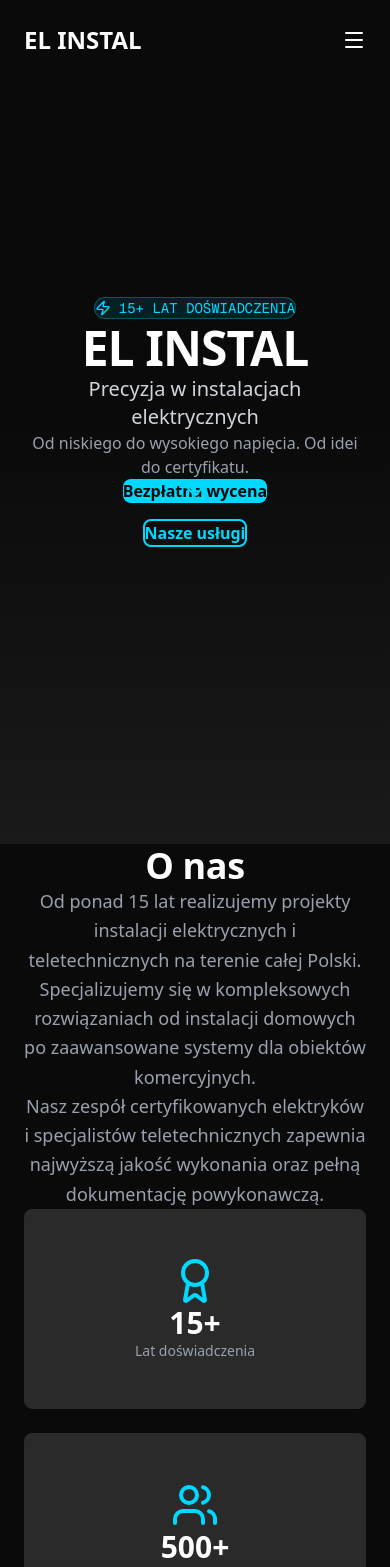
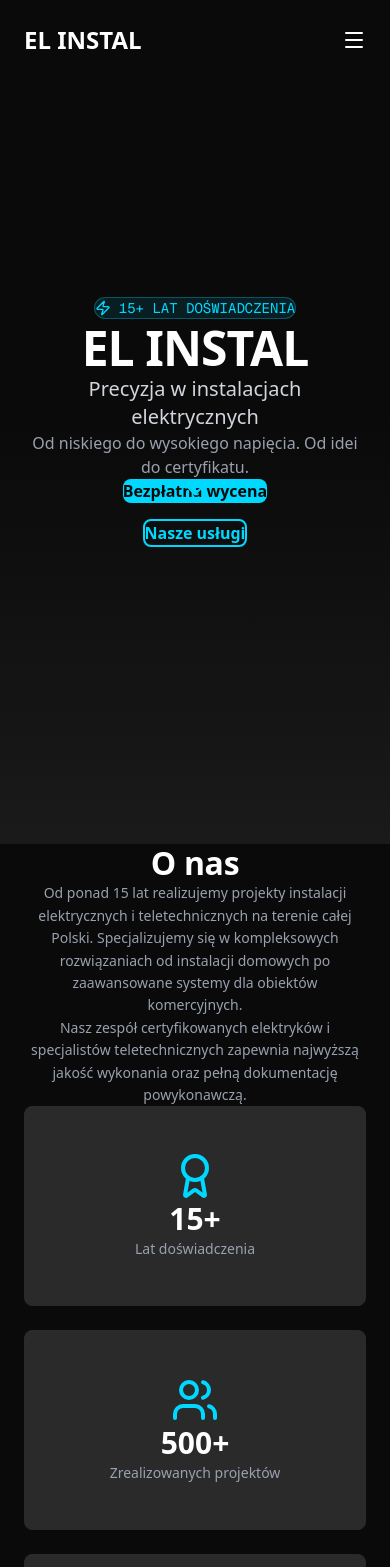
Before and after one commit to absyntvr-blip/el-instal, a Next.js app: page / in a window 390 px wide. Shown: the top 1567 px of the page. Built offline with nearby package versions, Linux system fonts and the light colour scheme.

Commit message:
Add animated Hero background with electrical schematics, fix typography and spacing in boxes

```diff
--- a/app/globals.css
+++ b/app/globals.css
@@ -90,19 +90,37 @@ h1 {
   font-weight: 700;
   line-height: 1.1;
   letter-spacing: -0.02em;
+  word-wrap: break-word;
+  overflow-wrap: break-word;
 }
 
 h2 {
-  font-size: clamp(36px, 5vw, 80px);
+  font-size: clamp(32px, 5vw, 72px);
   font-weight: 700;
   line-height: 1.2;
   letter-spacing: -0.01em;
+  word-wrap: break-word;
+  overflow-wrap: break-word;
 }
 
 h3 {
-  font-size: clamp(28px, 3vw, 56px);
+  font-size: clamp(20px, 2.5vw, 32px);
   font-weight: 600;
-  line-height: 1.3;
+  line-height: 1.4;
+  word-wrap: break-word;
+  overflow-wrap: break-word;
+}
+
+/* Text sizing for boxes */
+.text-box-title {
+  font-size: clamp(18px, 2vw, 24px);
+  line-height: 1.4;
+  font-weight: 600;
+}
+
+.text-box-body {
+  font-size: clamp(14px, 1.5vw, 16px);
+  line-height: 1.6;
 }
 
 /* Neon glow effect */
--- a/components/About.tsx
+++ b/components/About.tsx
@@ -27,12 +27,12 @@ export default function About() {
           className="max-w-4xl mx-auto text-center mb-16"
         >
           <h2 className="text-white mb-6">O nas</h2>
-          <p className="text-lg text-gray-400 leading-relaxed mb-4">
+          <p className="text-box-body text-gray-400 leading-relaxed mb-4 max-w-3xl mx-auto">
             Od ponad 15 lat realizujemy projekty instalacji elektrycznych i teletechnicznych
             na terenie całej Polski. Specjalizujemy się w kompleksowych rozwiązaniach
             od instalacji domowych po zaawansowane systemy dla obiektów komercyjnych.
           </p>
-          <p className="text-lg text-gray-400 leading-relaxed">
+          <p className="text-box-body text-gray-400 leading-relaxed max-w-3xl mx-auto">
             Nasz zespół certyfikowanych elektryków i specjalistów teletechnicznych
             zapewnia najwyższą jakość wykonania oraz pełną dokumentację powykonawczą.
           </p>
@@ -50,8 +50,8 @@ export default function About() {
                 className="text-center p-6 md:p-8 rounded-lg bg-[#2A2A2A] border border-[#2A2A2A] hover:border-[#00D9FF]/50 transition-all duration-300 flex flex-col items-center justify-center min-h-[200px]"
               >
                 <Icon className="w-12 h-12 text-[#00D9FF] mx-auto mb-4 flex-shrink-0" />
-                <div className="text-3xl md:text-4xl font-bold text-white mb-2">{stat.value}</div>
-                <div className="text-gray-400 text-sm md:text-base">{stat.label}</div>
+                <div className="text-3xl md:text-4xl font-bold text-white mb-2 leading-tight">{stat.value}</div>
+                <div className="text-gray-400 text-sm md:text-base leading-relaxed px-2">{stat.label}</div>
               </motion.div>
             );
           })}
--- a/components/Contact.tsx
+++ b/components/Contact.tsx
@@ -75,8 +75,8 @@ export default function Contact() {
                     <Phone className="w-6 h-6 text-[#00D9FF]" />
                   </div>
                   <div>
-                    <h3 className="text-white font-semibold mb-1">Telefon</h3>
-                    <a href="tel:+48123456789" className="text-gray-400 hover:text-[#00D9FF] transition-colors">
+                    <h3 className="text-white font-semibold mb-1 text-box-title">Telefon</h3>
+                    <a href="tel:+48123456789" className="text-gray-400 hover:text-[#00D9FF] transition-colors text-box-body">
                       +48 123 456 789
                     </a>
                   </div>
@@ -87,16 +87,16 @@ export default function Contact() {
                     <Mail className="w-6 h-6 text-[#00D9FF]" />
                   </div>
                   <div>
-                    <h3 className="text-white font-semibold mb-1">Email</h3>
-                    <a href="mailto:kontakt@el-instal.pl" className="text-gray-400 hover:text-[#00D9FF] transition-colors">
+                    <h3 className="text-white font-semibold mb-1 text-box-title">Email</h3>
+                    <a href="mailto:kontakt@el-instal.pl" className="text-gray-400 hover:text-[#00D9FF] transition-colors text-box-body break-all">
                       kontakt@el-instal.pl
                     </a>
                   </div>
                 </div>
 
                 <div className="mt-8 p-6 bg-[#2A2A2A] rounded-lg border border-[#2A2A2A]">
-                  <h3 className="text-white font-semibold mb-2">Jakub [Nazwisko]</h3>
-                  <p className="text-gray-400 text-sm">
+                  <h3 className="text-white font-semibold mb-2 text-box-title">Jakub [Nazwisko]</h3>
+                  <p className="text-gray-400 text-box-body leading-relaxed">
                     Specjalista ds. instalacji elektrycznych i teletechnicznych
                   </p>
                 </div>
--- a/components/Hero.tsx
+++ b/components/Hero.tsx
@@ -3,6 +3,7 @@
 import { motion } from 'framer-motion';
 import { ArrowDown, Zap } from 'lucide-react';
 import { useRef } from 'react';
+import HeroBackground from './HeroBackground';
 
 export default function Hero() {
   const scrollRef = useRef<HTMLDivElement>(null);
@@ -13,9 +14,9 @@ export default function Hero() {
 
   return (
     <section className="relative min-h-screen flex items-center justify-center overflow-hidden">
-      <div className="absolute inset-0 bg-gradient-to-b from-[#0A0A0A] via-[#0A0A0A] to-[#1A1A1A]" />
+      <HeroBackground />
 
-      <div className="relative z-10 container mx-auto">
+      <div className="relative z-20 container mx-auto">
         <motion.div
           initial={{ opacity: 0, y: 30 }}
           animate={{ opacity: 1, y: 0 }}
--- /dev/null
+++ b/components/HeroBackground.tsx
@@ -0,0 +1,164 @@
+'use client';
+
+import { motion } from 'framer-motion';
+import Image from 'next/image';
+import { useEffect, useState } from 'react';
+
+export default function HeroBackground() {
+  const [mounted, setMounted] = useState(false);
+
+  useEffect(() => {
+    setMounted(true);
+  }, []);
+
+  const particles = Array.from({ length: 20 }, (_, i) => ({
+    id: i,
+    left: Math.random() * 100,
+    top: Math.random() * 100,
+    duration: Math.random() * 3 + 2,
+    delay: Math.random() * 2,
+  }));
+
+  return (
+    <div className="absolute inset-0 overflow-hidden pointer-events-none">
+      {/* Gradient overlay */}
+      <div className="absolute inset-0 bg-gradient-to-b from-[#0A0A0A] via-[#0A0A0A] to-[#1A1A1A] z-10" />
+
+      {/* Animated electrical schematics */}
+      <div className="absolute inset-0 z-0">
+        {/* Schematic 1 - Top Left */}
+        <motion.div
+          initial={{ opacity: 0, x: -50 }}
+          animate={{ opacity: 0.15, x: 0 }}
+          transition={{ duration: 2, delay: 0.5 }}
+          className="absolute top-20 left-10 w-64 h-64"
+        >
+          <Image
+            src="/images/placeholder-electrical.svg"
+            alt=""
+            fill
+            className="object-contain opacity-30"
+            sizes="256px"
+          />
+        </motion.div>
+
+        {/* Schematic 2 - Top Right */}
+        <motion.div
+          initial={{ opacity: 0, x: 50 }}
+          animate={{ opacity: 0.15, x: 0 }}
+          transition={{ duration: 2, delay: 0.7 }}
+          className="absolute top-32 right-10 w-72 h-72"
+        >
+          <Image
+            src="/images/placeholder-electrical.svg"
+            alt=""
+            fill
+            className="object-contain opacity-30 rotate-90"
+            sizes="288px"
+          />
+        </motion.div>
+
+        {/* Schematic 3 - Bottom Left */}
+        <motion.div
+          initial={{ opacity: 0, y: 50 }}
+          animate={{ opacity: 0.12, y: 0 }}
+          transition={{ duration: 2, delay: 0.9 }}
+          className="absolute bottom-32 left-20 w-56 h-56"
+        >
+          <Image
+            src="/images/placeholder-installation.svg"
+            alt=""
+            fill
+            className="object-contain opacity-25"
+            sizes="224px"
+          />
+        </motion.div>
+
+        {/* Schematic 4 - Bottom Right */}
+        <motion.div
+          initial={{ opacity: 0, y: 50 }}
+          animate={{ opacity: 0.12, y: 0 }}
+          transition={{ duration: 2, delay: 1.1 }}
+          className="absolute bottom-20 right-20 w-64 h-64"
+        >
+          <Image
+            src="/images/placeholder-teletechnics.svg"
+            alt=""
+            fill
+            className="object-contain opacity-25 -rotate-12"
+            sizes="256px"
+          />
+        </motion.div>
+
+        {/* Schematic 5 - Center Left */}
+        <motion.div
+          initial={{ opacity: 0, scale: 0.8 }}
+          animate={{ opacity: 0.1, scale: 1 }}
+          transition={{ duration: 2.5, delay: 1.3 }}
+          className="absolute top-1/2 left-0 -translate-y-1/2 w-48 h-48"
+        >
+          <Image
+            src="/images/placeholder-electrical.svg"
+            alt=""
+            fill
+            className="object-contain opacity-20 rotate-45"
+            sizes="192px"
+          />
+        </motion.div>
+
+        {/* Schematic 6 - Center Right */}
+        <motion.div
+          initial={{ opacity: 0, scale: 0.8 }}
+          animate={{ opacity: 0.1, scale: 1 }}
+          transition={{ duration: 2.5, delay: 1.5 }}
+          className="absolute top-1/2 right-0 -translate-y-1/2 w-48 h-48"
+        >
+          <Image
+            src="/images/placeholder-electrical.svg"
+            alt=""
+            fill
+            className="object-contain opacity-20 -rotate-45"
+            sizes="192px"
+          />
+        </motion.div>
+      </div>
+
+      {/* Animated grid pattern */}
+      <div className="absolute inset-0 z-0 opacity-10">
+        <svg className="w-full h-full" xmlns="http://www.w3.org/2000/svg">
+          <defs>
+            <pattern id="grid" width="40" height="40" patternUnits="userSpaceOnUse">
+              <path d="M 40 0 L 0 0 0 40" fill="none" stroke="#00D9FF" strokeWidth="0.5" opacity="0.3"/>
+            </pattern>
+          </defs>
+          <rect width="100%" height="100%" fill="url(#grid)" />
+        </svg>
+      </div>
+
+      {/* Floating particles */}
+      {mounted && particles.map((particle) => (
+        <motion.div
+          key={particle.id}
+          className="absolute w-1 h-1 bg-[#00D9FF] rounded-full"
+          initial={{
+            opacity: 0,
+          }}
+          animate={{
+            y: [0, -100, 0],
+            opacity: [0, 0.6, 0],
+          }}
+          transition={{
+            duration: particle.duration,
+            repeat: Infinity,
+            delay: particle.delay,
+            ease: "easeInOut",
+          }}
+          style={{
+            left: `${particle.left}%`,
+            top: `${particle.top}%`,
+          }}
+        />
+      ))}
+    </div>
+  );
+}
--- a/components/Process.tsx
+++ b/components/Process.tsx
@@ -71,8 +71,8 @@ export default function Process() {
                     </div>
                     <Icon className="w-8 h-8 text-[#00D9FF]" />
                   </div>
-                  <h3 className="text-xl font-semibold text-white mb-3">{step.title}</h3>
-                  <p className="text-gray-400 text-sm">{step.description}</p>
+                  <h3 className="text-box-title font-semibold text-white mb-3 leading-tight">{step.title}</h3>
+                  <p className="text-box-body text-gray-400 leading-relaxed">{step.description}</p>
                 </div>
 
                 {index < steps.length - 1 && (
--- a/components/Services.tsx
+++ b/components/Services.tsx
@@ -117,8 +117,8 @@ export default function Services() {
                     </div>
                   </div>
 
-                  <h3 className="text-xl font-semibold text-white mb-4">{service.title}</h3>
-                  <p className="text-gray-400 mb-4 flex-grow">{service.shortDesc}</p>
+                  <h3 className="text-box-title font-semibold text-white mb-3 leading-tight">{service.title}</h3>
+                  <p className="text-box-body text-gray-400 mb-4 flex-grow leading-relaxed">{service.shortDesc}</p>
 
                   <motion.div
                     initial={false}
@@ -128,9 +128,9 @@ export default function Services() {
                   >
                     <ul className="space-y-2 mt-4">
                       {service.fullDesc.map((item, idx) => (
-                        <li key={idx} className="text-sm text-gray-400 flex items-start">
-                          <span className="text-[#00D9FF] mr-2">•</span>
-                          {item}
+                        <li key={idx} className="text-box-body text-gray-400 flex items-start leading-relaxed">
+                          <span className="text-[#00D9FF] mr-2 flex-shrink-0 mt-1">•</span>
+                          <span className="flex-1">{item}</span>
                         </li>
                       ))}
                     </ul>
--- a/components/Technologies.tsx
+++ b/components/Technologies.tsx
@@ -43,9 +43,9 @@ export default function Technologies() {
               animate={inView ? { opacity: 1, scale: 1 } : {}}
               transition={{ delay: index * 0.1, duration: 0.5 }}
               whileHover={{ scale: 1.05 }}
-              className="bg-[#2A2A2A] border border-[#2A2A2A] rounded-lg p-6 text-center hover:border-[#00D9FF]/50 transition-all duration-300"
+              className="bg-[#2A2A2A] border border-[#2A2A2A] rounded-lg p-6 text-center hover:border-[#00D9FF]/50 transition-all duration-300 min-h-[100px] flex items-center justify-center"
             >
-              <div className="text-xl font-semibold text-white">{tech}</div>
+              <div className="text-box-title font-semibold text-white leading-tight">{tech}</div>
             </motion.div>
           ))}
         </div>
```
